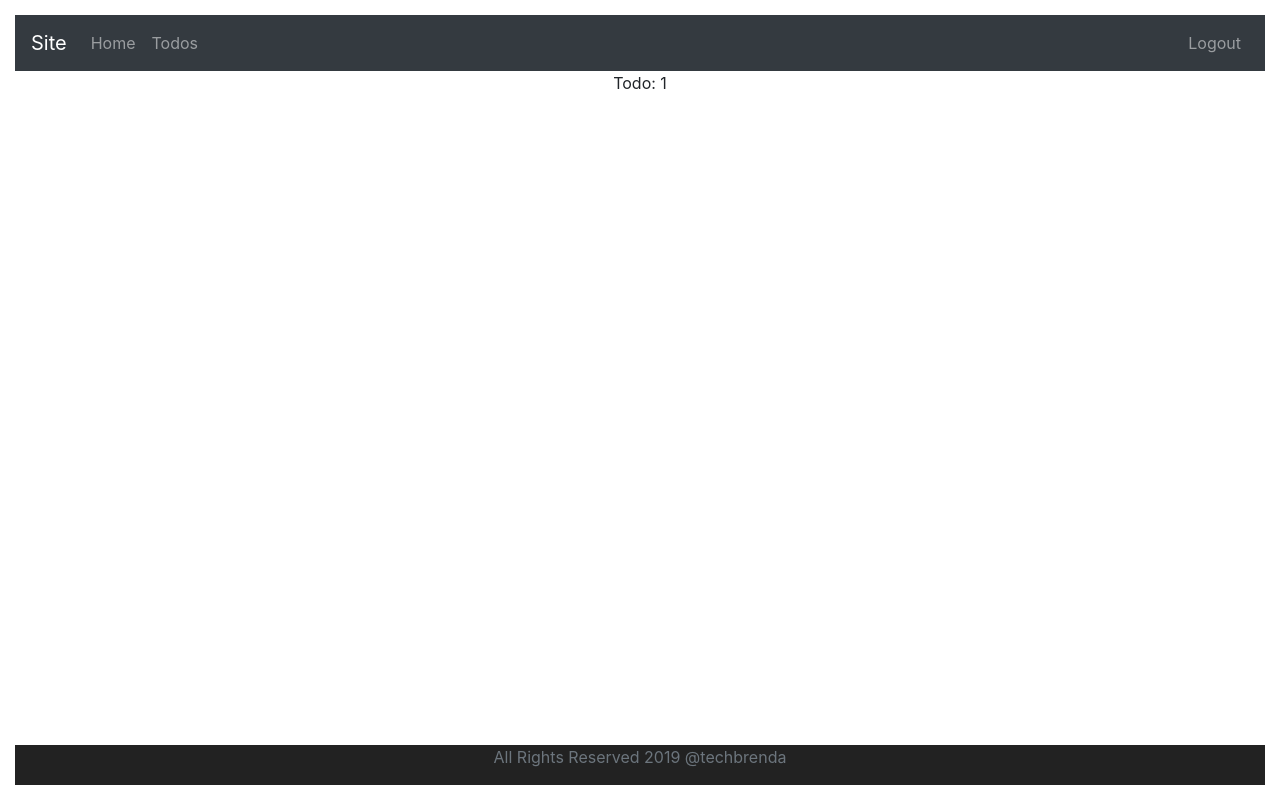
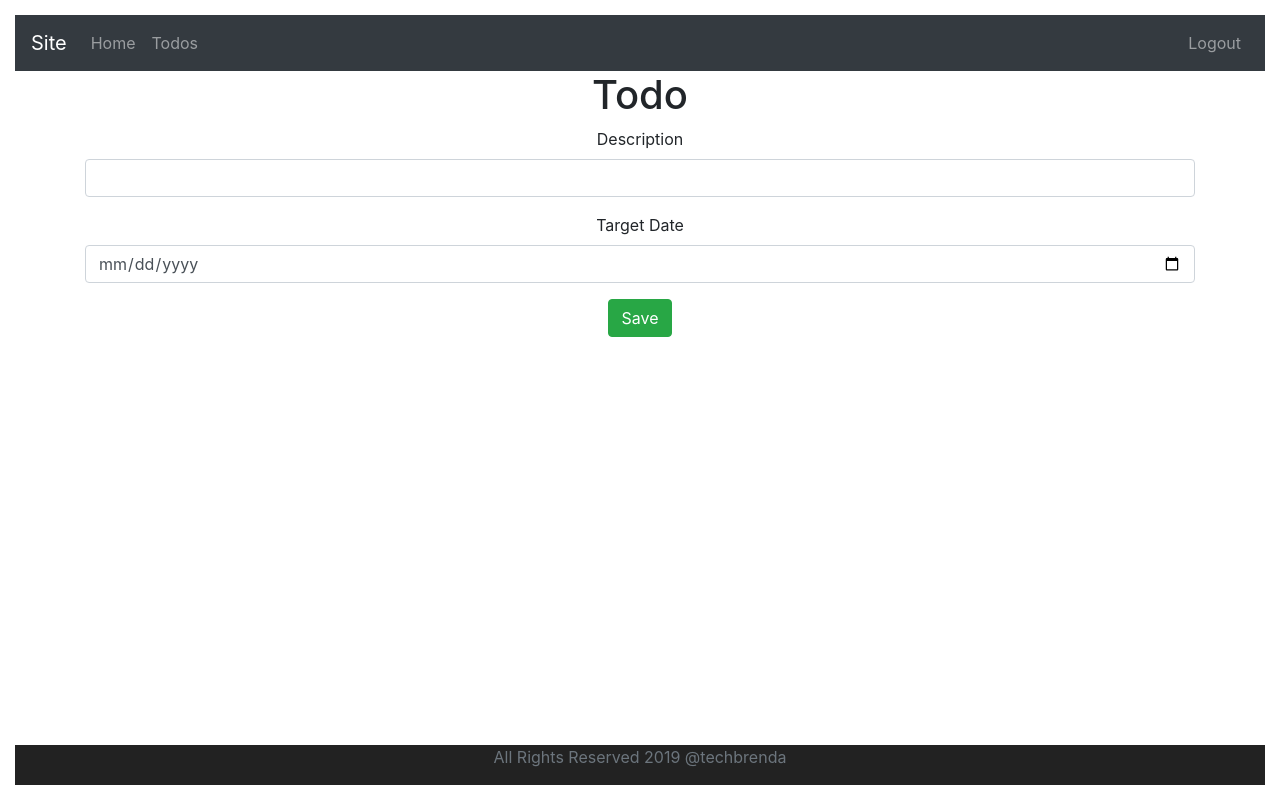
Before and after one commit to TechBrenda/todo-app, a React (Create React App) app in the folder todo-app/: page /todo/1 in a window 1280 px wide. Built offline with nearby package versions, Linux system fonts and the light colour scheme; sample sign-in values are in the browser's storage.

Commit message:
Created Todo update form

```diff
--- a/todo-app/src/components/todo/Todo.js
+++ b/todo-app/src/components/todo/Todo.js
@@ -1,17 +1,38 @@
 import React from 'react'
+import moment from 'moment'
+import { Formik, Form, Field } from 'formik'
 
 class Todo extends React.Component {
   constructor (props) {
     super(props)
     this.state = {
-      id: -1,
+      id: this.props.match.params.id,
       description: '',
-      targetDate: new Date()
+      targetDate: moment().format('YYYY-MM-DD')
     }
   }
 
   render () {
-    return <div>Todo: {this.props.match.params.id}</div>
+    return (
+      <div>
+        <h1>Todo</h1>
+        <div className='container'>
+          <Formik>{(props) => (
+            <Form>
+              <fieldset className='form-group'>
+                <label>Description</label>
+                  <Field className='form-control' type='text' name='description' />
+              </fieldset>
+              <fieldset className='form-group'>
+                <label>Target Date</label>
+                  <Field className='form-control' type='date' name='targetDate' />
+              </fieldset>
+              <button className='btn btn-success' type='submit'>Save</button>
+            </Form>
+          )}</Formik>
+        </div>
+      </div>
+    )
   }
 }
 
```
